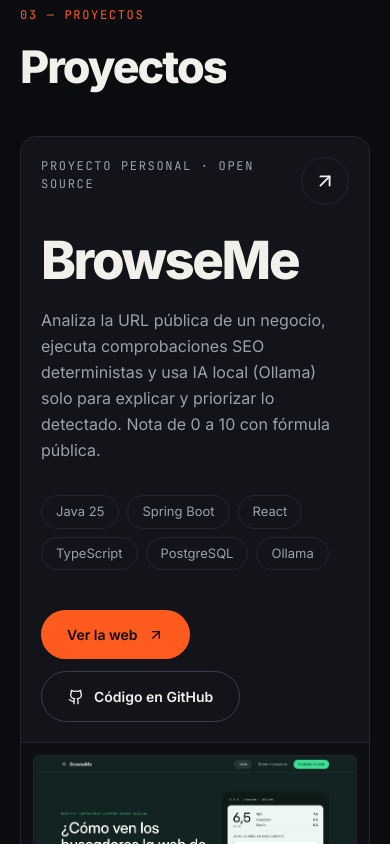
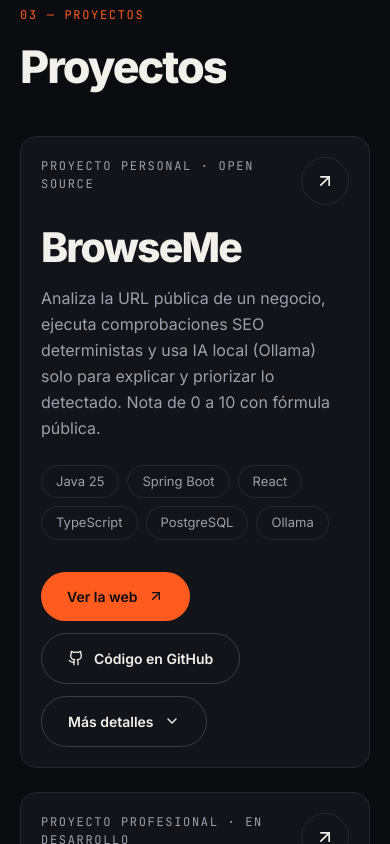
Before and after one commit to raulramalf/Portfole, a React (Vite) app: page / in a window 390 px wide. Shown: the part 4420-5264 px from the top of the page. Built offline with nearby package versions, Linux system fonts and the light colour scheme.

Commit message:
Proyectos minimizables: vista compacta y 'Más detalles' con capturas y descripción técnica
Co-Authored-By: Claude Sonnet 5.5 <noreply@anthropic.com>
Claude-Session: https://claude.ai/code/session_01YJMkXzPRxk4qJkfkWvtubu

```diff
--- a/src/components/Projects.jsx
+++ b/src/components/Projects.jsx
@@ -1,54 +1,80 @@
+import { useId, useRef, useState } from "react";
 import { motion } from "framer-motion";
-import { ArrowUpRight } from "lucide-react";
+import { ArrowUpRight, ChevronDown, Minus } from "lucide-react";
 import Section from "./Section";
 import Reveal from "./Reveal";
 import GithubIcon from "./GithubIcon";
 import MediaGallery from "./MediaGallery";
 import { projects } from "../data/projects";
 
-export default function Projects() {
+function ProjectCard({ p }) {
+  const [open, setOpen] = useState(false);
+  const ref = useRef(null);
+  const panelId = useId();
+  const hasMore = p.media?.length > 0 || p.details?.length > 0 || p.notes;
+
+  const toggle = () => {
+    const next = !open;
+    setOpen(next);
+    // Al minimizar, se vuelve al inicio de la tarjeta para no perder la posición.
+    if (!next) ref.current?.scrollIntoView({ behavior: "smooth", block: "start" });
+  };
+
   return (
-    <Section id="proyectos" n="03" label="Proyectos" title="Proyectos">
-      <div className="space-y-8">
-        {projects.map((p) => (
-          <Reveal key={p.name}>
     <motion.article
-              whileHover={{ y: -6 }}
+      ref={ref}
+      whileHover={open ? undefined : { y: -4 }}
       transition={{ type: "spring", stiffness: 300, damping: 24 }}
-              className="group rounded-2xl border border-line bg-panel overflow-hidden hover:border-accent/60 transition-colors"
+      className="group scroll-mt-24 rounded-2xl border border-line bg-panel overflow-hidden hover:border-accent/60 transition-colors"
     >
       <div className="p-5 sm:p-7 md:p-12">
-                <div className="flex items-start justify-between gap-6 mb-8">
+        <div className="flex items-start justify-between gap-6 mb-6 md:mb-8">
           <div className="flex flex-wrap items-center gap-2">
             <span className="label !text-muted">{p.tag}</span>
             {p.private && <span className="tag !py-0.5 !text-xs">Código privado</span>}
           </div>
           <a href={p.href} target="_blank" rel="noreferrer" aria-label={`${p.hrefLabel}: ${p.name}`}
-                     className="w-12 h-12 md:w-14 md:h-14 shrink-0 rounded-full border border-line flex items-center justify-center group-hover:bg-accent group-hover:border-accent group-hover:text-base transition-colors">
-                    <ArrowUpRight size={22} className="group-hover:rotate-12 transition-transform" />
+             className="w-12 h-12 shrink-0 rounded-full border border-line flex items-center justify-center hover:bg-accent hover:border-accent hover:text-base transition-colors">
+            <ArrowUpRight size={20} />
           </a>
         </div>
 
-                <h3 className="mega text-[clamp(2.5rem,13.5vw,8rem)] break-words">{p.name}</h3>
-                <p className="text-muted text-base md:text-lg leading-relaxed mt-6 md:mt-8 max-w-2xl">{p.description}</p>
+        <h3 className="mega text-[clamp(2.25rem,10.5vw,6rem)] break-words">{p.name}</h3>
+        <p className="text-muted text-base md:text-lg leading-relaxed mt-5 md:mt-6 max-w-2xl">{p.description}</p>
 
-                <div className="flex flex-wrap gap-2 mt-8">
+        <div className="flex flex-wrap gap-2 mt-6">
           {p.stack.map((t) => <span key={t} className="tag">{t}</span>)}
         </div>
 
-                <div className="flex flex-wrap gap-3 mt-10">
+        <div className="flex flex-wrap gap-3 mt-8">
           <a href={p.href} target="_blank" rel="noreferrer" className="btn btn-primary">{p.hrefLabel} <ArrowUpRight size={16} /></a>
           {p.github && (
             <a href={p.github} target="_blank" rel="noreferrer" className="btn btn-outline"><GithubIcon size={16} /> Código en GitHub</a>
           )}
+          {hasMore && (
+            <button type="button" onClick={toggle} aria-expanded={open} aria-controls={panelId} className="btn btn-outline">
+              {open ? "Menos detalles" : "Más detalles"}
+              <ChevronDown size={16} className={`transition-transform duration-300 ${open ? "rotate-180" : ""}`} />
+            </button>
+          )}
         </div>
       </div>
 
+      {hasMore && (
+        <motion.div
+          id={panelId}
+          initial={false}
+          animate={{ height: open ? "auto" : 0, opacity: open ? 1 : 0 }}
+          transition={{ duration: 0.5, ease: [0.22, 1, 0.36, 1] }}
+          className="overflow-hidden"
+          inert={!open}
+        >
           {p.media?.length > 0 && (
             <div className="border-t border-line bg-base/60 p-3 sm:p-4 md:p-8">
               <MediaGallery media={p.media} name={p.name} />
             </div>
           )}
+
           {(p.details?.length > 0 || p.notes) && (
             <div className="border-t border-line p-5 sm:p-7 md:p-12">
               {p.details?.length > 0 && (
@@ -67,7 +93,25 @@ export default function Projects() {
               {p.notes && <p className="text-xs text-faint mt-8">{p.notes}</p>}
             </div>
           )}
+
+          <div className="border-t border-line px-5 sm:px-7 md:px-12 py-4">
+            <button type="button" onClick={toggle} className="btn btn-outline !py-2 text-sm">
+              <Minus size={16} /> Minimizar
+            </button>
+          </div>
+        </motion.div>
+      )}
     </motion.article>
+  );
+}
+
+export default function Projects() {
+  return (
+    <Section id="proyectos" n="03" label="Proyectos" title="Proyectos">
+      <div className="space-y-6 md:space-y-8">
+        {projects.map((p) => (
+          <Reveal key={p.name}>
+            <ProjectCard p={p} />
           </Reveal>
         ))}
       </div>
```
Lines whose indentation alone changed are shown as unchanged.
